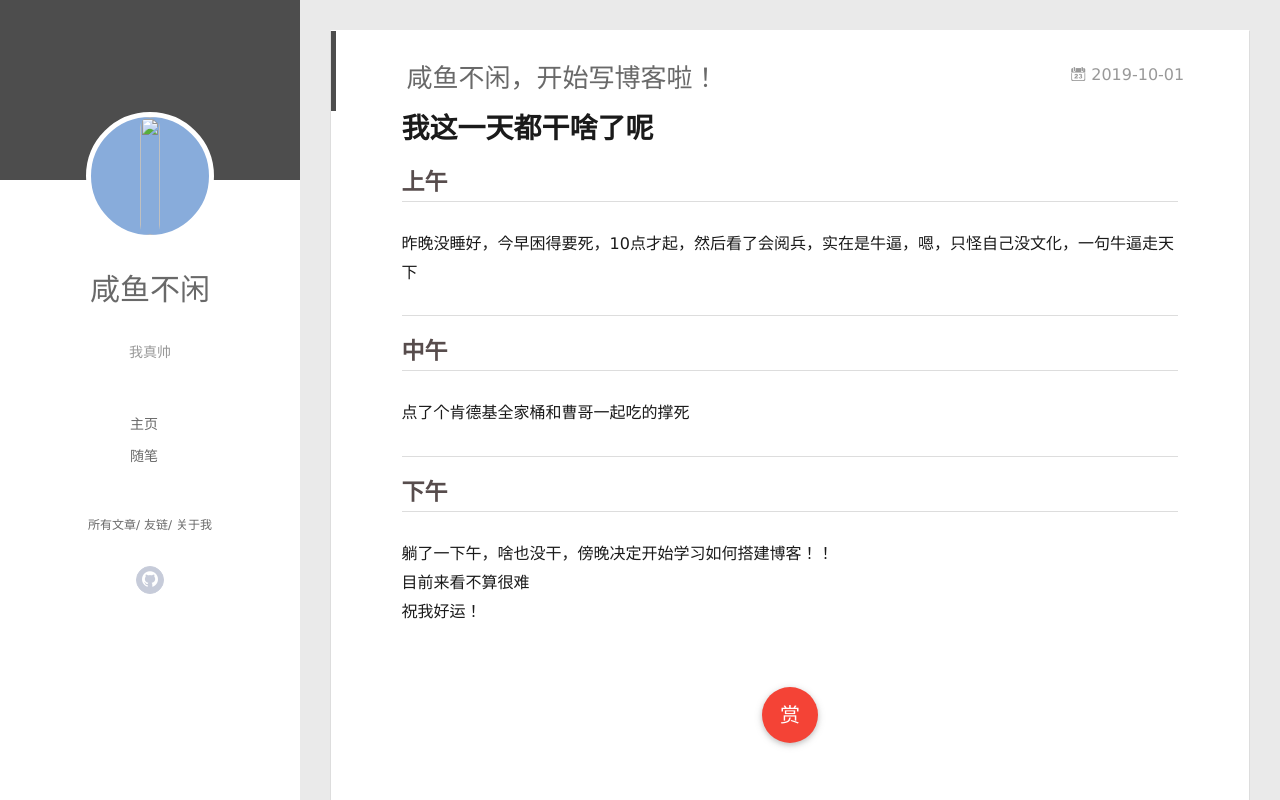
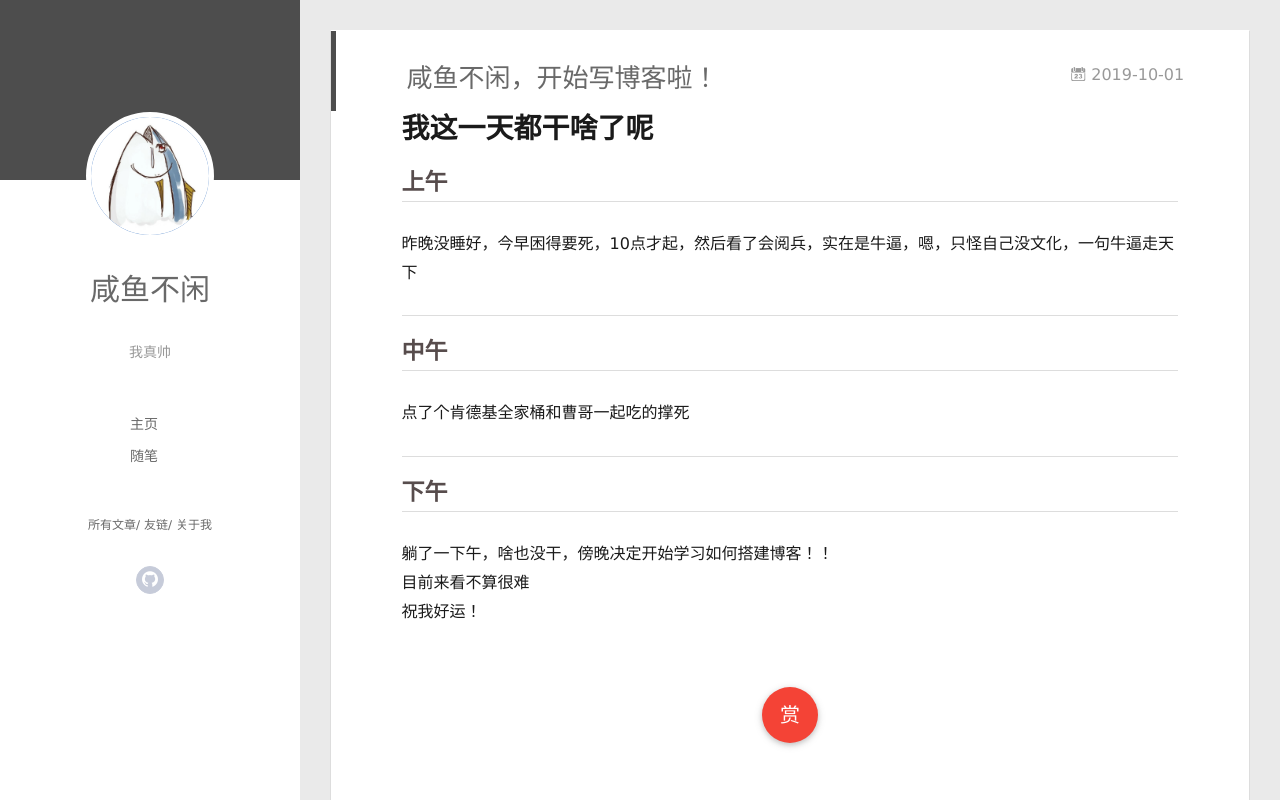
Before and after one commit to CodeFish99/CodeFish99.github.io, a plain HTML site: page 2019/10/01/咸鱼不闲，开始写博客啦/index.html in a window 1280 px wide. Drawn offline with Linux system fonts and the light colour scheme; no server answers; files whose address does not match are found by name.

Commit message:
Site updated: 2019-10-02 00:39:19

```diff
--- a/2019/10/01/咸鱼不闲，开始写博客啦/index.html
+++ b/2019/10/01/咸鱼不闲，开始写博客啦/index.html
@@ -48,7 +48,7 @@
 <div class="intrude-less">
 	<header id="header" class="inner">
 		<a href="/" class="profilepic">
-			<img src="img/微信图片_20191001174623_看图王.jpg" class="js-avatar show">
+			<img src="/img/微信图片_20191001174623_看图王.jpg" class="js-avatar">
 		</a>
 		<hgroup>
 		  <h1 class="header-author"><a href="/">咸鱼不闲</a></h1>
```
Also changed, not shown: 2019/10/01/接下来要学什么/index.html (+1 -1 lines), archives/2019/10/index.html (+1 -1 lines), archives/2019/index.html (+1 -1 lines), archives/index.html (+1 -1 lines), index.html (+1 -1 lines).
